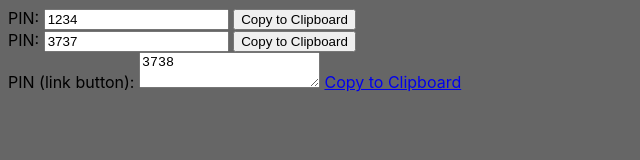
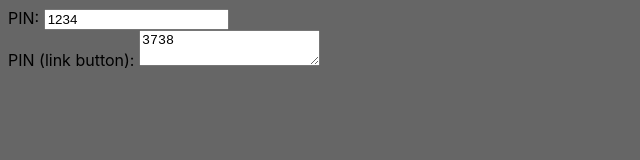
Before and after one commit to holive/stimulus-hello-world, a website built with webpack: page public/index.html in a window 1280 px wide. Shown: the whole page, without its empty margins (0-640 px from the left). Built offline with nearby package versions, Linux system fonts and the light colour scheme; what @hotwired/stimulus, @hotwired/stimulus-webpack-helpers would draw is missing.

Commit message:
feat: control class of an html element

```diff
--- a/public/index.html
+++ b/public/index.html
@@ -9,7 +9,7 @@
 
 	<body >
 
-		<div data-controller="clipboard">
+		<div data-controller="clipboard" data-clipboard-supported-class="clipboard--supported">
 			 <label>
 				 PIN:
 				 <input data-clipboard-target="source" type="text" value="1234" readonly>
@@ -18,25 +18,16 @@
 			<!--	We’ve omitted click-> from the action descriptor. -->
 			<!--	because Stimulus defines click as the default event for actions on <button> elements. -->
 			<!--	https://stimulus.hotwired.dev/handbook/building-something-real -->
-			<button data-action="clipboard#copy">Copy to Clipboard</button>
+			<button data-action="clipboard#copy" class="clipboard-button">Copy to Clipboard</button>
 		</div>
 
-		<div data-controller="clipboard">
-			<label>
-				PIN:
-				<input data-clipboard-target="source" type="text" value="3737" readonly>
-			</label>
-
-			<button data-action="clipboard#copy">Copy to Clipboard</button>
-		</div>
-
-		<div data-controller="clipboard">
+		<div data-controller="clipboard" data-clipboard-supported-class="clipboard--supported">
 			 <label>
 				 PIN (link button):
 				 <textarea data-clipboard-target="source" readonly>3738</textarea>
 			</label>
 
-			<a href="#" data-action="clipboard#copy">Copy to Clipboard</a>
+			<a href="#" data-action="clipboard#copy" class="clipboard-button">Copy to Clipboard</a>
 		</div>
 
 	</body>
--- a/public/main.css
+++ b/public/main.css
@@ -5,3 +5,11 @@ html {
 body {
   font-family: -apple-system, BlinkMacSystemFont, Helvetica, Arial, sans-serif;
 }
+
+.clipboard-button {
+  display: none;
+}
+
+.clipboard--supported .clipboard-button {
+  display: initial;
+}
--- a/src/controllers/clipboard_controller.js
+++ b/src/controllers/clipboard_controller.js
@@ -4,6 +4,13 @@ export default class extends Controller {
 	// For each target name in the array, Stimulus adds three new properties to your controller:
 	// this.sourceTarget, this.sourceTargets, this.hasSourceTarget
 	static targets = ["source"]
+	static classes = ["supported"]
+
+	connect() {
+		if ("clipboard" in navigator) {
+			this.element.classList.add(this.supportedClass);
+		}
+	}
 
 	copy(event) {
 		event.preventDefault()
```
